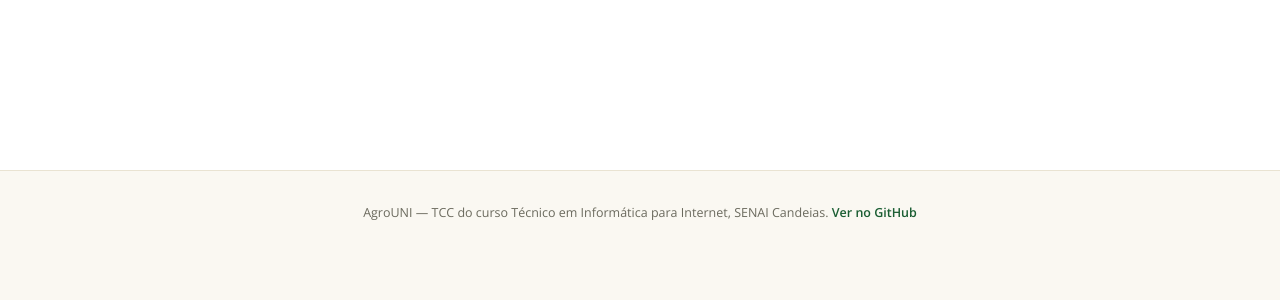
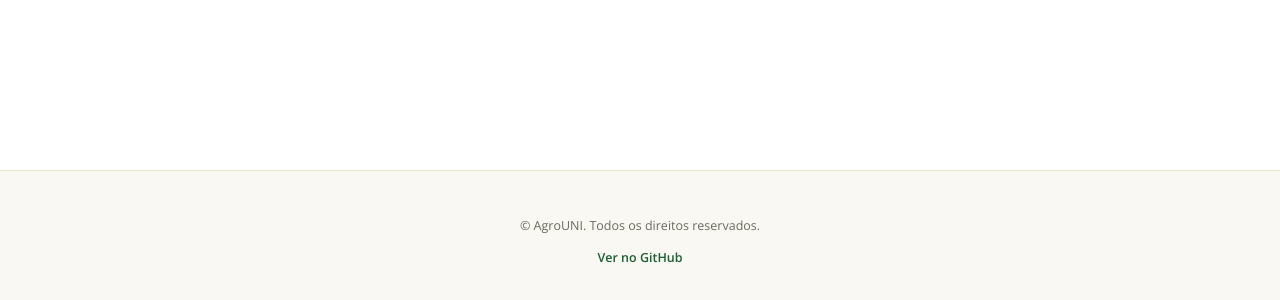
Before and after one commit to victorgabrieljs13/TCC---Sistema-AgroUNI, a plain HTML site: page FrontEnd/index.html in a window 1280 px wide. Shown: the part 3068-3368 px from the top of the page. Before the commit the page ends 3323 px from the top, so only its background shows below. Drawn offline with nearby package versions, Linux system fonts and the light colour scheme.

Commit message:
Copyright adicionado

```diff
--- a/FrontEnd/index.html
+++ b/FrontEnd/index.html
@@ -208,7 +208,7 @@
 </section>
 
 <footer class="home-rodape">
-    AgroUNI — TCC do curso Técnico em Informática para Internet, SENAI Candeias.
+    <p>&copy; <span id="2026"></span> AgroUNI. Todos os direitos reservados.</p>
     <a href="https://github.com/victorgabrieljs13/TCC---Sistema-AgroUNI" target="_blank" rel="noopener">Ver no GitHub</a>
 </footer>
 
```
Also changed, not shown: 1 other file.
